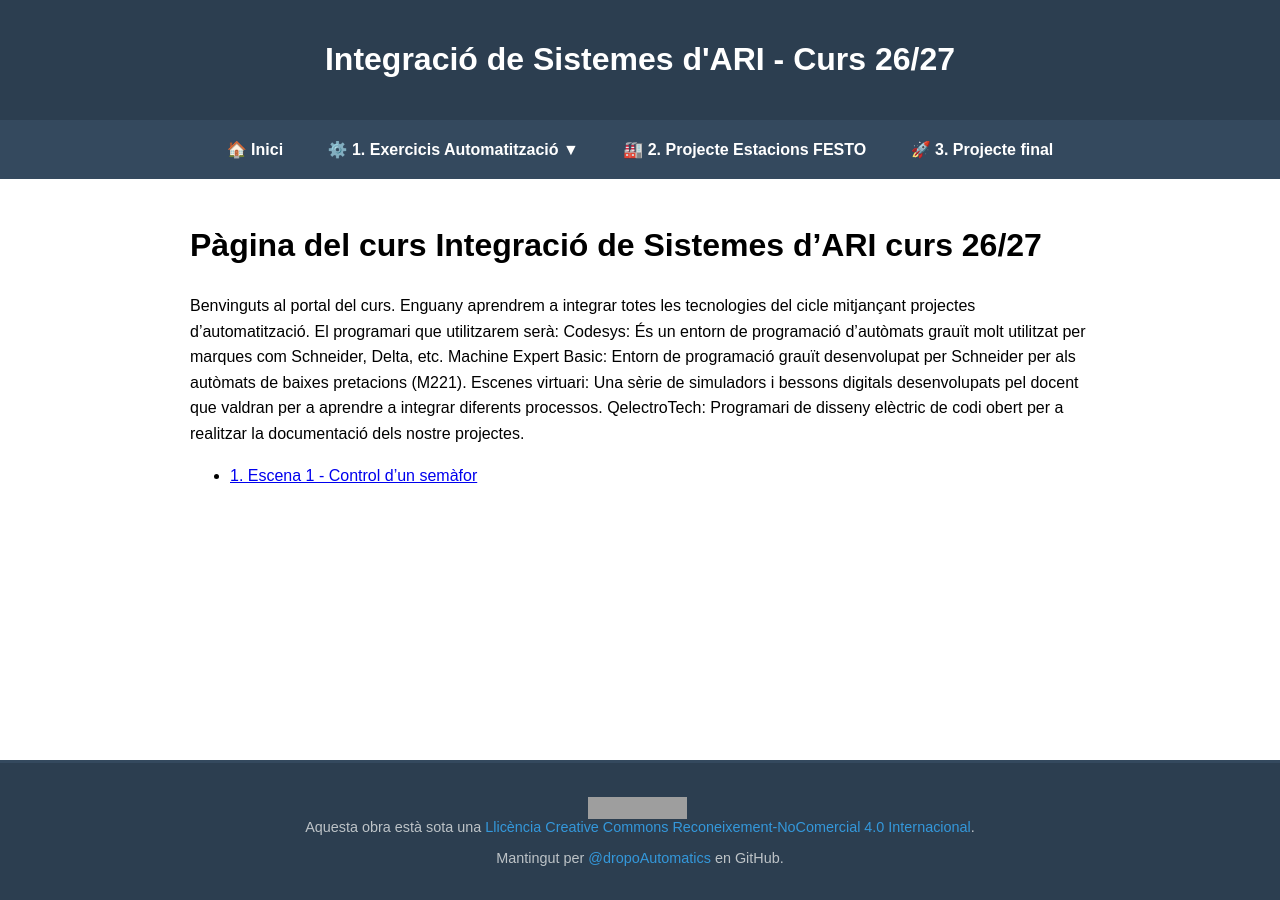
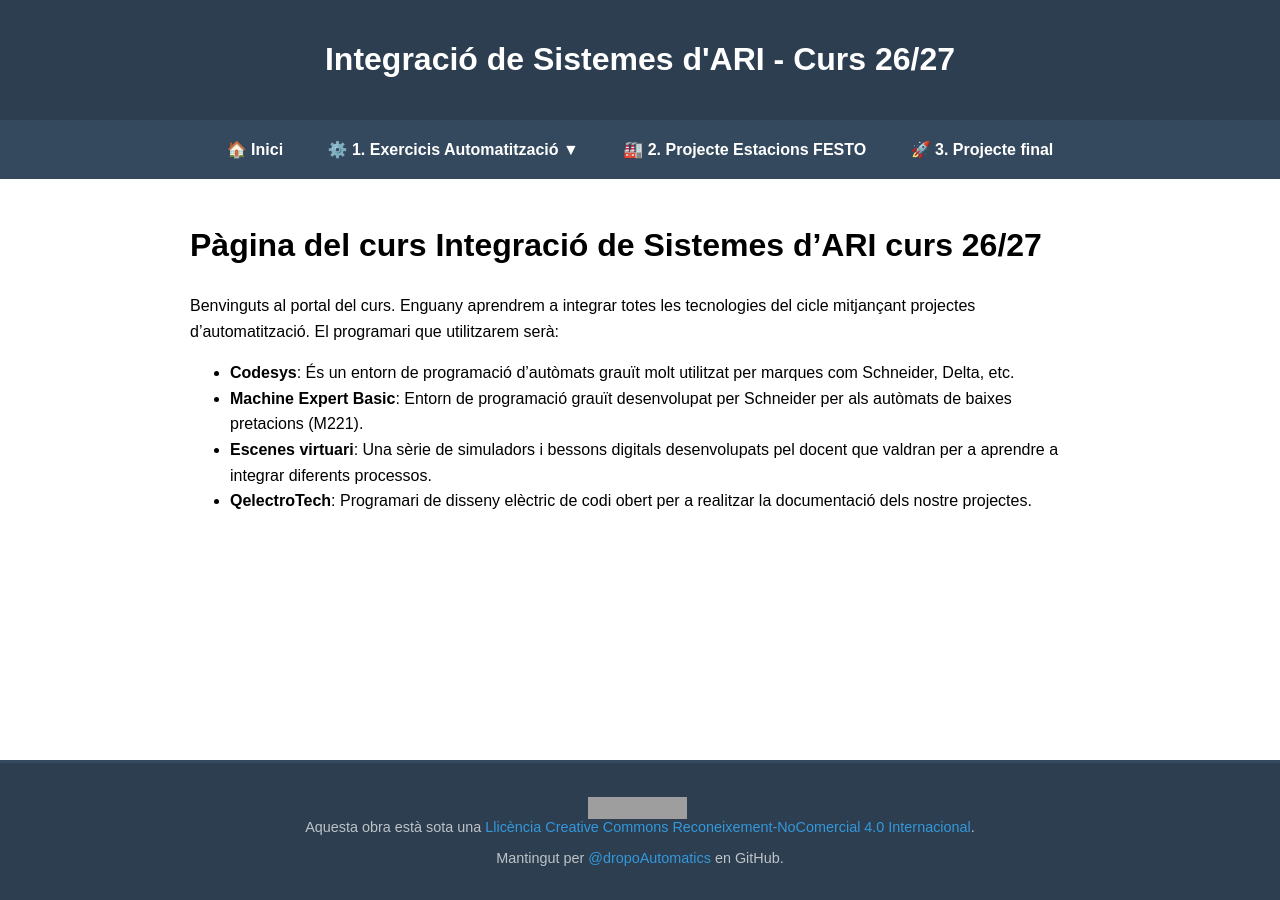
Before and after one commit to dropoAutomatics/integracio-ari, a Jekyll site: the page built from index.md, in a window 1280 px wide. Built offline with Jekyll 4.4.1, drawn with Linux system fonts in a browser that asks for light colours; our own code applies the rules of GitHub Pages for plain Markdown files; grey boxes are pictures that could not be loaded.

Commit message:
Update index.md

```diff
--- a/index.md
+++ b/index.md
@@ -6,9 +6,7 @@ layout: default
 Benvinguts al portal del curs.
 Enguany aprendrem a integrar totes les tecnologies del cicle mitjançant projectes d'automatització.
 El programari que utilitzarem serà:
-  Codesys: És un entorn de programació d'autòmats grauït molt utilitzat per marques com Schneider, Delta, etc.
-  Machine Expert Basic: Entorn de programació grauït desenvolupat per Schneider per als autòmats de baixes pretacions (M221).
-  Escenes virtuari: Una sèrie de simuladors i bessons digitals desenvolupats pel docent que valdran per a aprendre a integrar diferents processos.
-  QelectroTech: Programari de disseny elèctric de codi obert per a realitzar la documentació dels nostre projectes.
-
-* [1. Escena 1 - Control d'un semàfor](semafor.html)
+* **Codesys**: És un entorn de programació d'autòmats grauït molt utilitzat per marques com Schneider, Delta, etc.
+* **Machine Expert Basic**: Entorn de programació grauït desenvolupat per Schneider per als autòmats de baixes pretacions (M221).
+* **Escenes virtuari**: Una sèrie de simuladors i bessons digitals desenvolupats pel docent que valdran per a aprendre a integrar diferents processos.
+* **QelectroTech**: Programari de disseny elèctric de codi obert per a realitzar la documentació dels nostre projectes.
```
